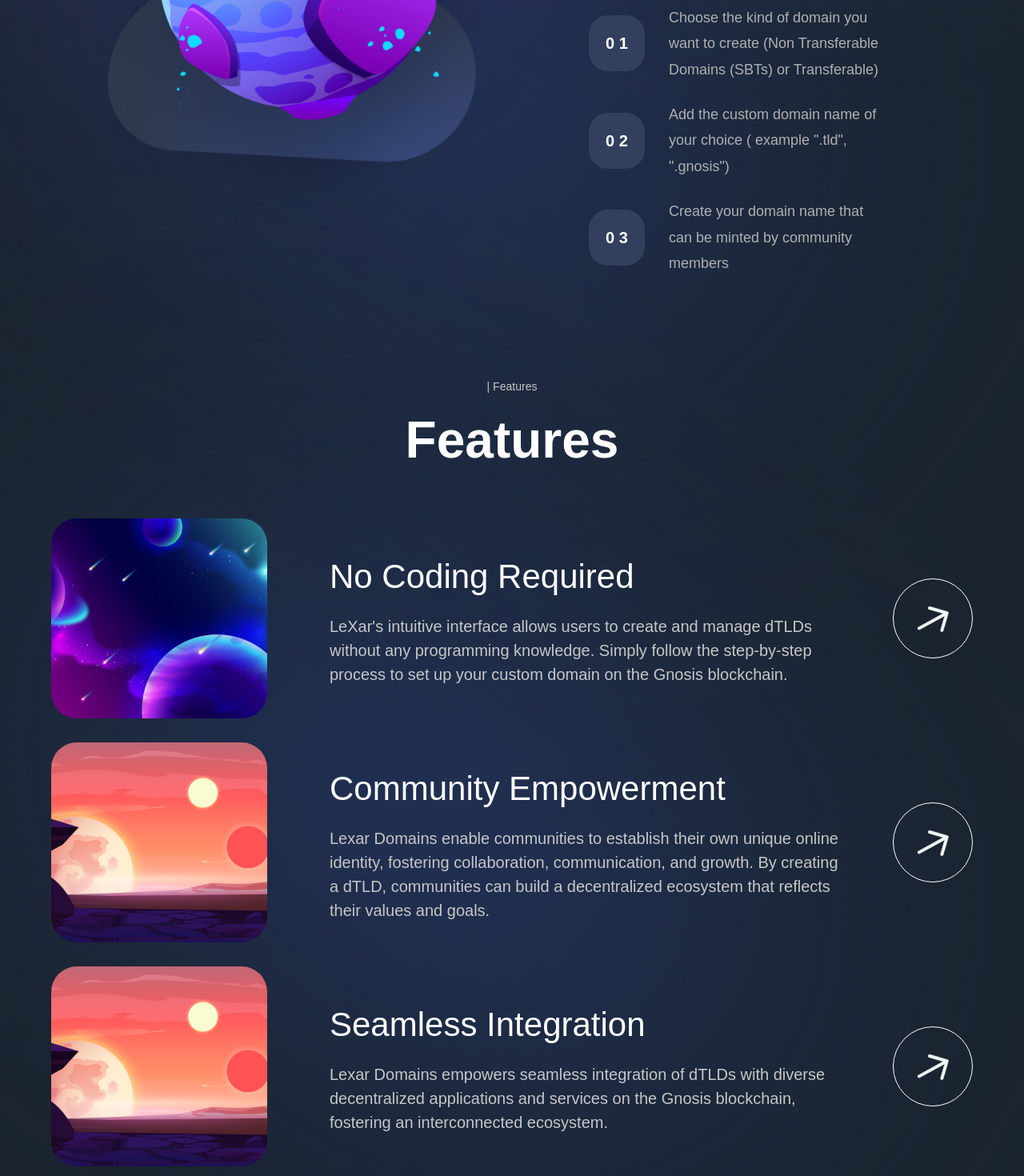
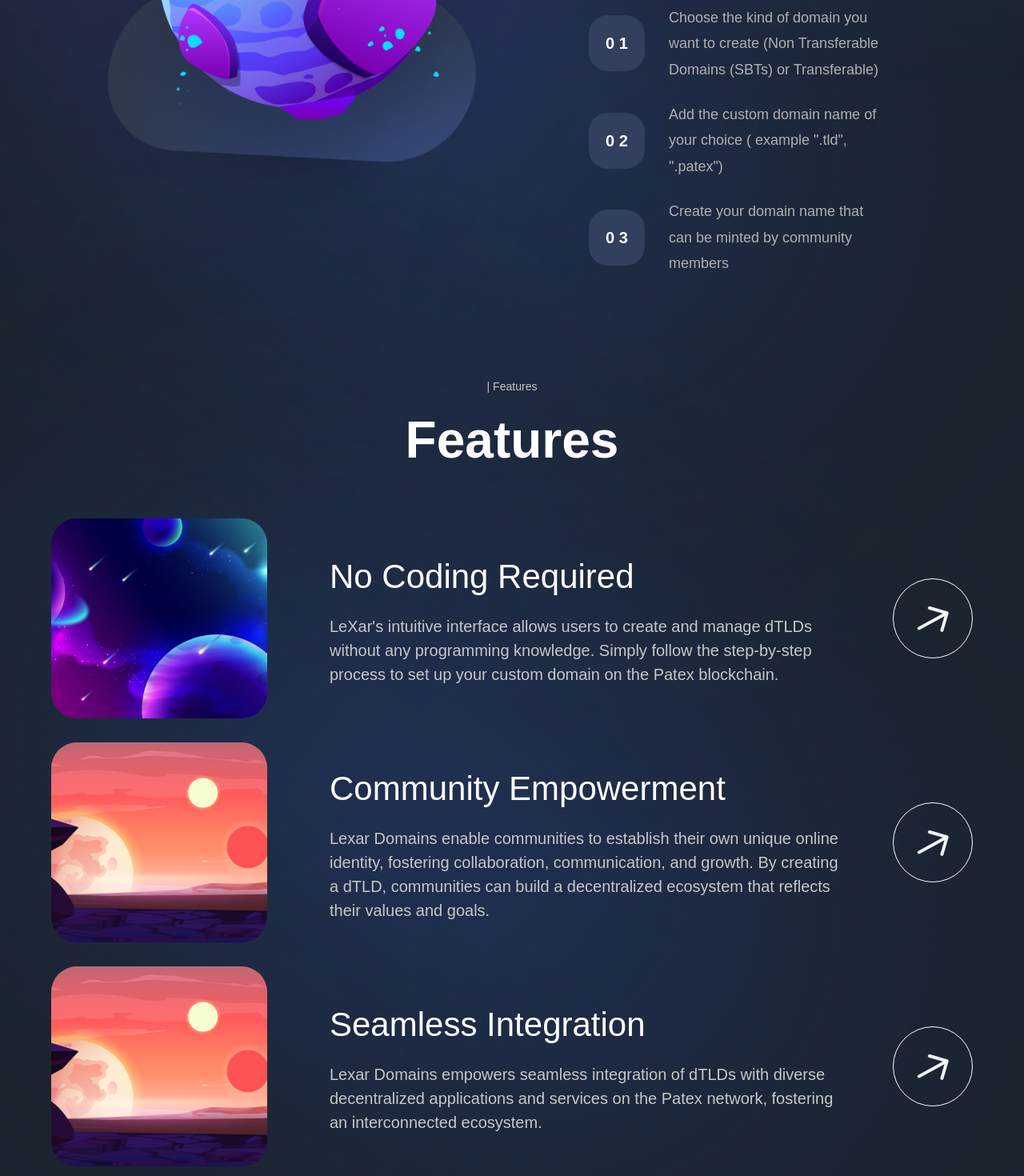
Before and after one commit to Lexar-Domains/LeXar-Frontend, a Next.js app: page / in a window 1280 px wide. Shown: the part 1360-2830 px from the top of the page at 80% size. Built offline with nearby package versions, Linux system fonts and the light colour scheme; a web font is replaced by a local one; what @rainbow-me/rainbowkit, wagmi would draw is missing.

Commit message:
domain names tld

```diff
--- a/components/MinterHeader.jsx
+++ b/components/MinterHeader.jsx
@@ -39,7 +39,7 @@
 
   const getTldPrice = async (tld) => {
     const provider = new ethers.providers.JsonRpcProvider(
-      'https://rpc.eu-central-2.gateway.fm/v4/gnosis/archival/chiado'
+      'https://test-rpc.patex.io'
     );
 
     const tldAddress = await domainFactory.tldNamesAddresses(tld);
--- a/constants/index.js
+++ b/constants/index.js
@@ -34,7 +34,7 @@
 
 export const startingFeatures = [
   'Choose the kind of domain you want to create (Non Transferable Domains (SBTs) or Transferable)',
-  'Add the custom domain name of your choice ( example ".tld", ".gnosis")',
+  'Add the custom domain name of your choice ( example ".tld", ".patex")',
   'Create your domain name that can be minted by community members',
 ];
 
@@ -58,7 +58,7 @@
     imgUrl: '/planet-06.png',
     title: 'No Coding Required',
     subtitle:
-      "LeXar's intuitive interface allows users to create and manage dTLDs without any programming knowledge. Simply follow the step-by-step process to set up your custom domain on the Gnosis blockchain.",
+      "LeXar's intuitive interface allows users to create and manage dTLDs without any programming knowledge. Simply follow the step-by-step process to set up your custom domain on the Patex blockchain.",
   },
   {
     imgUrl: '/planet-07.png',
@@ -70,7 +70,7 @@
     imgUrl: '/planet-07.png',
     title: 'Seamless Integration',
     subtitle:
-      'Lexar Domains empowers seamless integration of dTLDs with diverse decentralized applications and services on the Gnosis blockchain, fostering an interconnected ecosystem.',
+      'Lexar Domains empowers seamless integration of dTLDs with diverse decentralized applications and services on the Patex network, fostering an interconnected ecosystem.',
   },
   // {
   //   imgUrl: "/planet-08.png",
```
